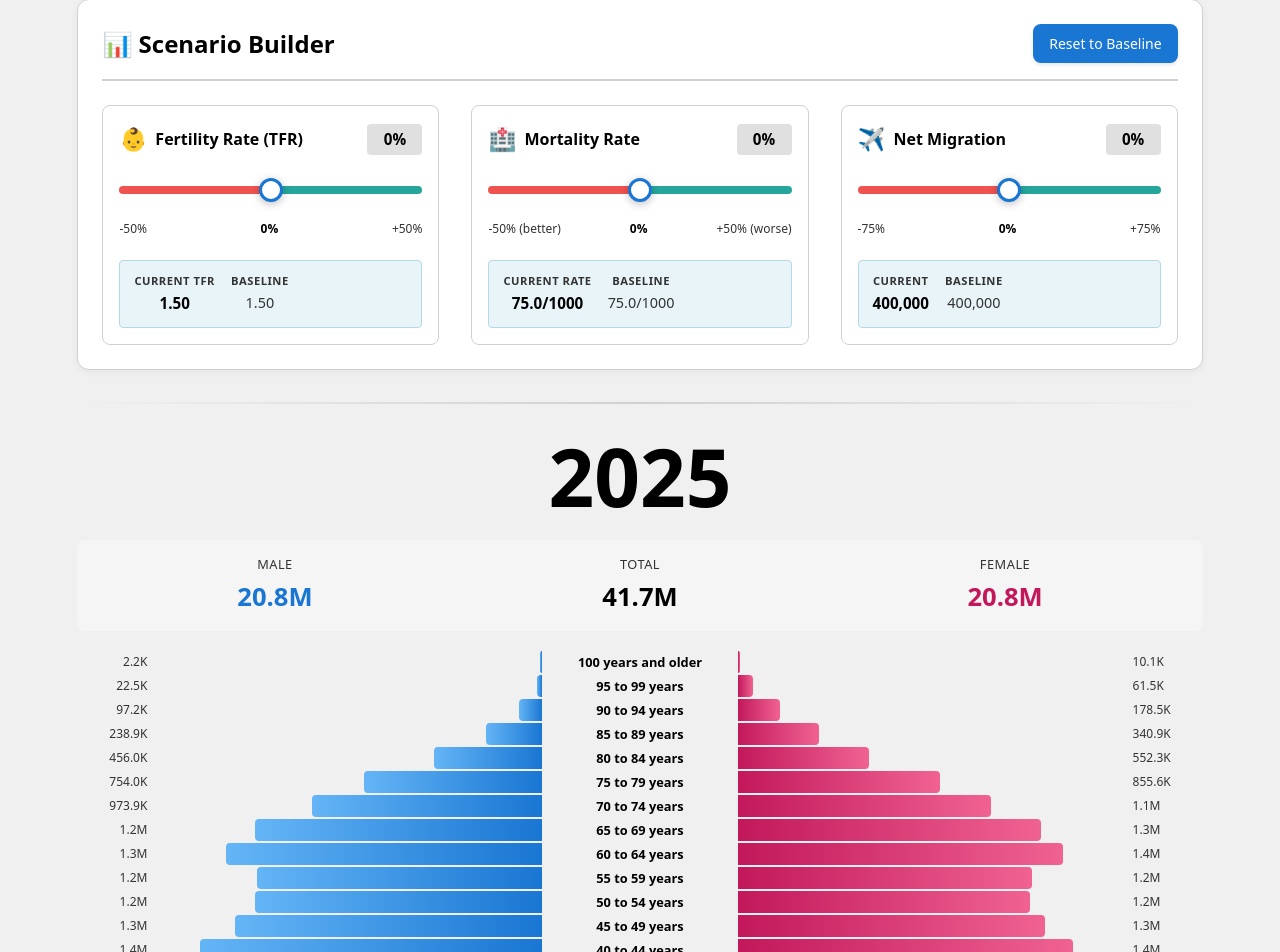
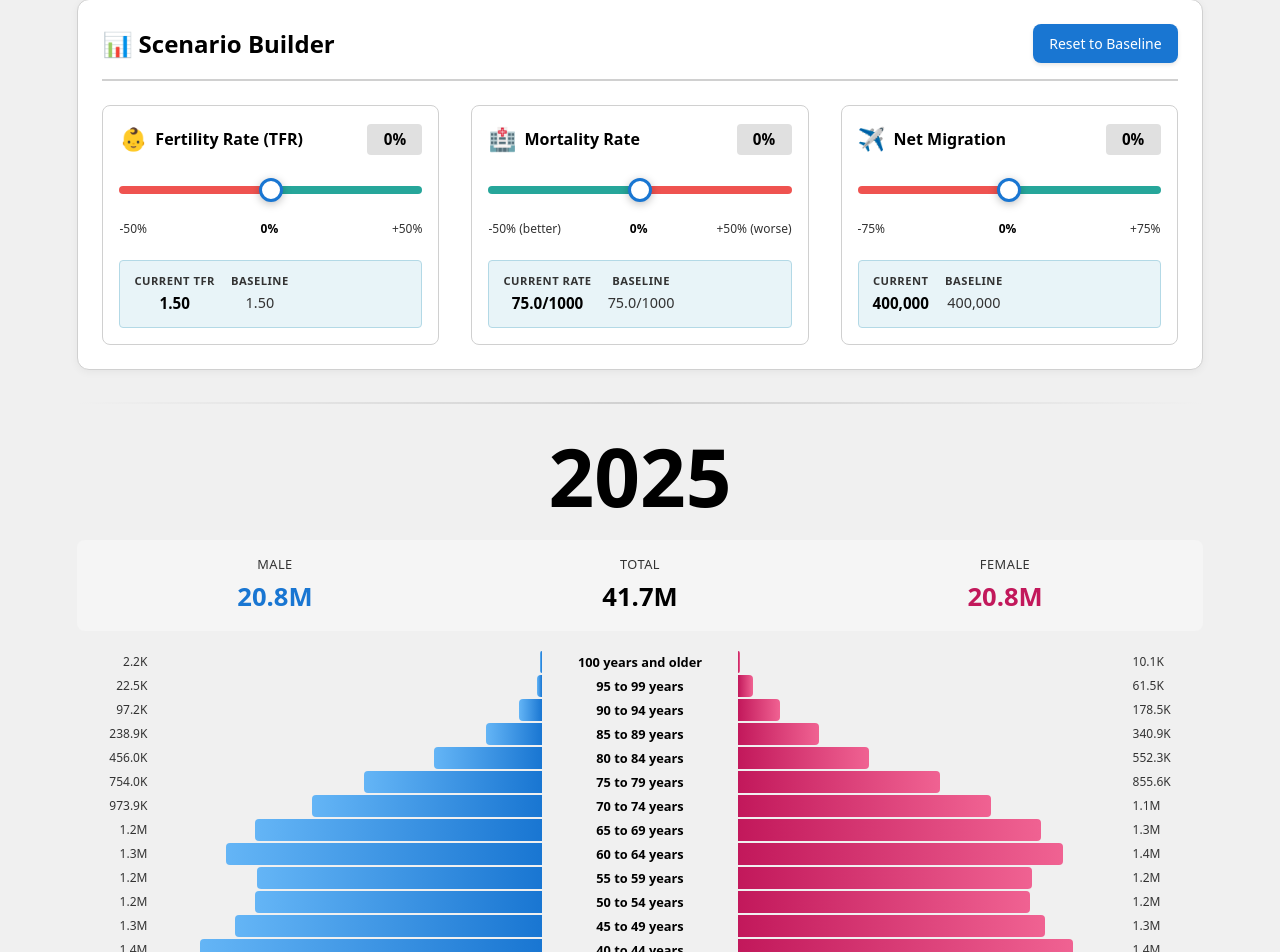
Before and after one commit to thewondrfulwizrd/WA1, a React (Vite) app: page / in a window 1280 px wide. Shown: the part 891-1843 px from the top of the page. Built offline with nearby package versions, Linux system fonts and the light colour scheme.

Commit message:
Flip mortality slider colors: green on left (better), red on right (worse)

```diff
--- a/src/components/ScenarioControls.css
+++ b/src/components/ScenarioControls.css
@@ -130,6 +130,17 @@ input[type="range"].slider {
   appearance: none;
   margin: var(--space-12) 0;
   position: relative;
+}
+
+/* INVERTED slider for mortality - GREEN on left (better), RED on right (worse) */
+input[type="range"].slider-inverted {
+  background: linear-gradient(
+    to right,
+    #26a69a 0%,
+    #26a69a 50%,
+    #ef5350 50%,
+    #ef5350 100%
+  );
 }
 
 /* Webkit browsers (Chrome, Safari, Edge) */
--- a/src/components/ScenarioControls.jsx
+++ b/src/components/ScenarioControls.jsx
@@ -62,7 +62,7 @@ export function ScenarioControls({ scenarios, onScenarioChange, onReset, isHisto
           </div>
         </div>
 
-        {/* Mortality Rate Slider */}
+        {/* Mortality Rate Slider - INVERTED COLORS */}
         <div className="scenario-item">
           <div className="scenario-label-row">
             <label>
@@ -82,7 +82,7 @@ export function ScenarioControls({ scenarios, onScenarioChange, onReset, isHisto
             value={scenarios.mortality}
             step="5"
             onChange={(e) => onScenarioChange('mortality', parseInt(e.target.value))}
-            className="slider"
+            className="slider slider-inverted"
           />
 
           <div className="scenario-markers">
```
